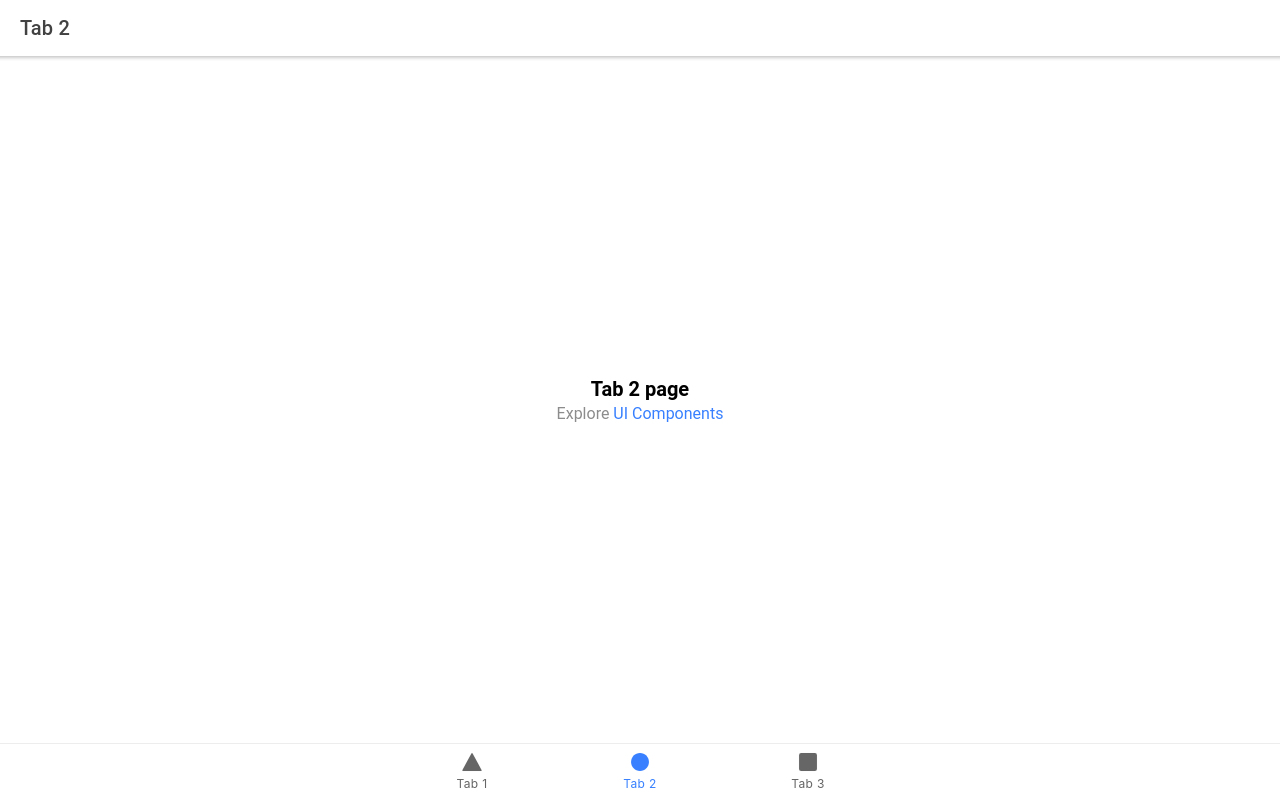
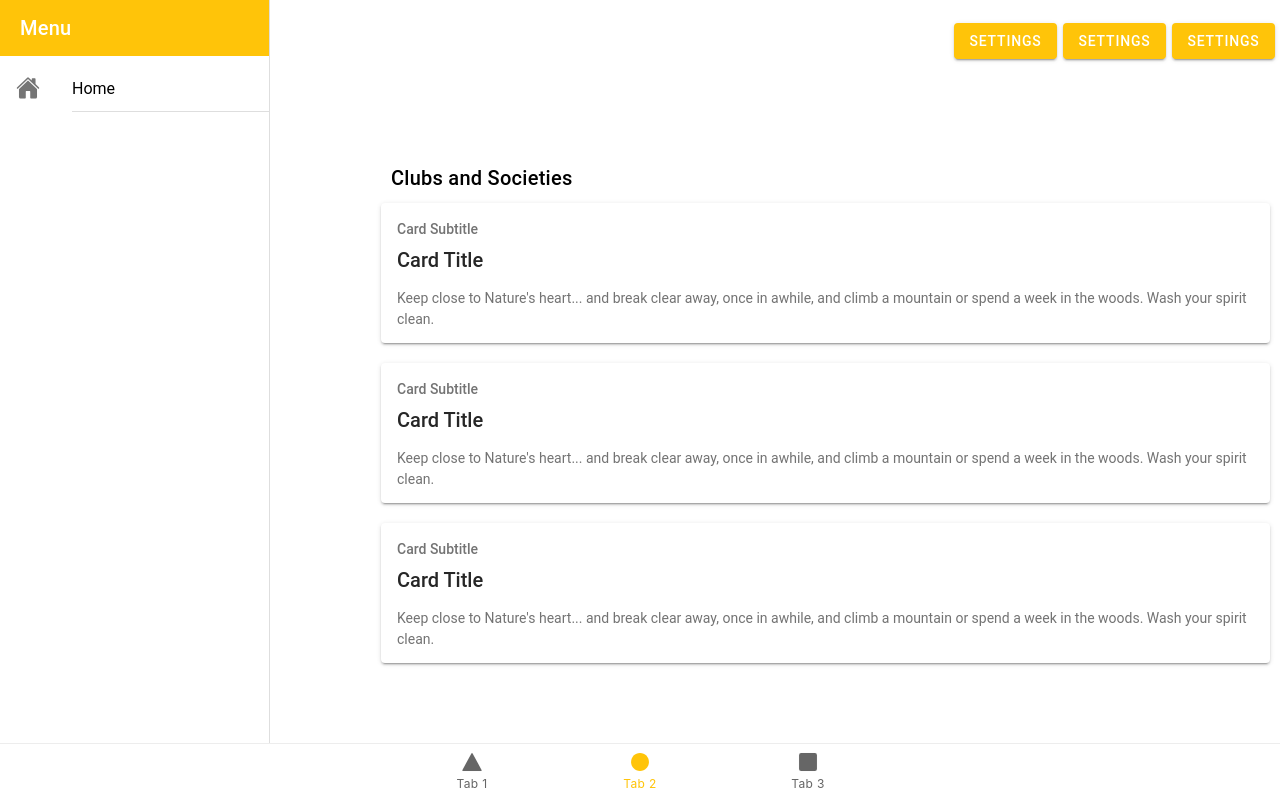
Before and after one commit to sarah23398/CUThere, a React (Create React App) app: page /tab2 in a window 1280 px wide. Built offline with nearby package versions, Linux system fonts and the light colour scheme.

Commit message:
Implemented Clubs and Societies.

```diff
--- a/src/pages/LeftSide.css
+++ b/src/pages/LeftSide.css
@@ -10,7 +10,6 @@
 }
 
 .buttons{
-    font-family: 'DM Sans', sans-serif;
     float:left;
     margin: 2px;
     color:white;
--- a/src/pages/Login.tsx
+++ b/src/pages/Login.tsx
@@ -7,6 +7,7 @@ import './Login.css';
 import LeftSide from './LeftSide';
 import RightSide from './RightSide';
 import { Col, Row } from 'react-bootstrap';
+
 
 
 const Tab4: React.FC = () => {
--- a/src/pages/Tab2.css
+++ b/src/pages/Tab2.css
@@ -0,0 +1,57 @@
+.cards{
+    position: inherit;
+}
+
+.addedMargin{
+    /* margin-top: 10%; */
+}
+
+
+#test{
+    margin:0;
+    background-color: #E6AC41;
+    width: 20%;
+    height: 100%;
+}
+
+h1{
+    margin-top: 0;
+}
+
+.headerClass{
+    display: block;
+    background-color: #E6AC41;
+    padding-bottom: 4%;
+    margin-bottom: 4%;
+}
+
+ion-header{
+    z-index: auto;
+}
+
+.Buttons{
+    display: flex;
+    padding: 2%;
+    float:right;
+}
+
+.Buttons ion-button{
+    margin:1%;
+}
+
+.ionCards ion-title{
+    color:black;
+}
+
+
+.ionCards{
+    margin-left: 10%;
+    display: flex;
+    flex-direction: column;
+    float:left;
+    max-width: 90%;
+}
+
+.sidebar{
+    width: 5%;
+}
--- a/src/pages/Tab2.tsx
+++ b/src/pages/Tab2.tsx
@@ -1,26 +1,124 @@
-import React from 'react';
-import { IonContent, IonHeader, IonPage, IonTitle, IonToolbar } from '@ionic/react';
+import React, {useState} from 'react';
+import { IonCardTitle, IonCardHeader,IonCardSubtitle,IonButtons,IonMenuToggle,IonListHeader,IonContent, IonHeader,IonCard,IonItemDivider,IonCheckbox,IonItem,IonMenu,IonList,IonRouterOutlet, IonIcon, IonLabel, IonButton, IonCardContent, IonPage, IonTitle, IonToolbar, IonApp, IonSplitPane } from '@ionic/react';
 import ExploreContainer from '../components/ExploreContainer';
+import { INITIAL_EVENTS, createEventId } from '../event-utils'
 import './Tab2.css';
 
+
+const checkboxList = [
+  { val: 'Pepperoni', isChecked: true },
+  { val: 'Sausage', isChecked: false },
+  { val: 'Mushroom', isChecked: false }
+];
+
 const Tab2: React.FC = () => {
-  return (
-    <IonPage>
+  return(
+  //   <div id="test">
+  //     <h1>Hello World</h1>
+  //   </div>
+
+  //   <div id = "test">
+  //     <h2></h2>
+  //   </div>
+  // )
+  // return React.createElement(
+  //   'div',
+  //   {id:'test', className:"dummyClass"},
+  //  )
+
+
+  <IonApp>
+    <IonContent>
+    <IonSplitPane contentId="main" >
+    <IonMenu contentId="main" type="push" className="sidebar">
+
     <IonHeader>
-        <IonToolbar>
-          <IonTitle>Tab 2</IonTitle>
+      <IonToolbar color="primary" className="toolbar">
+        <IonTitle>Menu</IonTitle>
       </IonToolbar>
     </IonHeader>
-      <IonContent fullscreen>
-        <IonHeader collapse="condense">
-          <IonToolbar>
-            <IonTitle size="large">Tab 2</IonTitle>
+
+    <IonContent>
+      <IonList>
+        <IonMenuToggle auto-hide="false">
+          <IonItem button>
+            <IonIcon slot="start" name='home'></IonIcon>
+            <IonLabel>
+              Home
+            </IonLabel>
+          </IonItem>
+        </IonMenuToggle>
+      </IonList>
+    </IonContent>
+  </IonMenu>
+
+
+
+  <IonPage className="ion-page" id="main">
+    <IonHeader>
+      <IonToolbar className = "headerClass">
+        <IonButtons slot="start">
+          <IonMenuToggle>
+            <IonButton>
+              <IonIcon slot="icon-only" name='menu'></IonIcon>
+            </IonButton>
+          </IonMenuToggle>
+        </IonButtons>
+
+
+        <div className = "Buttons">
+          <IonButton>Settings</IonButton>
+          <IonButton>Settings</IonButton>
+          <IonButton>Settings</IonButton>
+        </div>
       </IonToolbar>
     </IonHeader>
-        <ExploreContainer name="Tab 2 page" />
+
+    <IonContent className="cards">
+    <div className = "ionCards">
+    <IonTitle>Clubs and Societies</IonTitle>
+    <IonCard>
+        <IonCardHeader>
+          <IonCardSubtitle>Card Subtitle</IonCardSubtitle>
+          <IonCardTitle>Card Title</IonCardTitle>
+        </IonCardHeader>
+
+        <IonCardContent>
+          Keep close to Nature's heart... and break clear away, once in awhile,
+          and climb a mountain or spend a week in the woods. Wash your spirit clean.
+        </IonCardContent>
+    </IonCard>
+    <IonCard className = "cards">
+        <IonCardHeader>
+          <IonCardSubtitle>Card Subtitle</IonCardSubtitle>
+          <IonCardTitle>Card Title</IonCardTitle>
+        </IonCardHeader>
+
+        <IonCardContent>
+          Keep close to Nature's heart... and break clear away, once in awhile,
+          and climb a mountain or spend a week in the woods. Wash your spirit clean.
+        </IonCardContent>
+      </IonCard>
+      <IonCard  className = "cards">
+        <IonCardHeader>
+          <IonCardSubtitle>Card Subtitle</IonCardSubtitle>
+          <IonCardTitle>Card Title</IonCardTitle>
+        </IonCardHeader>
+
+        <IonCardContent>
+          Keep close to Nature's heart... and break clear away, once in awhile,
+          and climb a mountain or spend a week in the woods. Wash your spirit clean.
+        </IonCardContent>
+      </IonCard>
+      </div>
       </IonContent>
+
+
   </IonPage>
+  </IonSplitPane>
+  </IonContent>
+  </IonApp>
   );
-};
+}
 
-export default Tab2;
+export default Tab2
--- a/src/theme/variables.css
+++ b/src/theme/variables.css
@@ -2,9 +2,10 @@
 http://ionicframework.com/docs/theming/ */
 
 /** Ionic CSS Variables **/
+
 :root {
   /** primary **/
-  --ion-color-primary: #3880ff;
+  --ion-color-primary: #ffc409;
   --ion-color-primary-rgb: 56, 128, 255;
   --ion-color-primary-contrast: #ffffff;
   --ion-color-primary-contrast-rgb: 255, 255, 255;
@@ -12,7 +13,7 @@ http://ionicframework.com/docs/theming/ */
   --ion-color-primary-tint: #4c8dff;
 
   /** secondary **/
-  --ion-color-secondary: #3dc2ff;
+  --ion-color-secondary: #ffc409;
   --ion-color-secondary-rgb: 61, 194, 255;
   --ion-color-secondary-contrast: #ffffff;
   --ion-color-secondary-contrast-rgb: 255, 255, 255;
@@ -20,7 +21,7 @@ http://ionicframework.com/docs/theming/ */
   --ion-color-secondary-tint: #50c8ff;
 
   /** tertiary **/
-  --ion-color-tertiary: #5260ff;
+  --ion-color-tertiary: #ffc409;
   --ion-color-tertiary-rgb: 82, 96, 255;
   --ion-color-tertiary-contrast: #ffffff;
   --ion-color-tertiary-contrast-rgb: 255, 255, 255;
@@ -222,11 +223,8 @@ http://ionicframework.com/docs/theming/ */
     --ion-color-step-950: #f3f3f3;
 
     --ion-item-background: #1e1e1e;
-
-    --ion-toolbar-background: #1f1f1f;
-
+    --ion-toolbar-background:#E6AC41;
     --ion-tab-bar-background: #1f1f1f;
-
     --ion-card-background: #1e1e1e;
   }
 }
```
Lines whose indentation alone changed are shown as unchanged.
